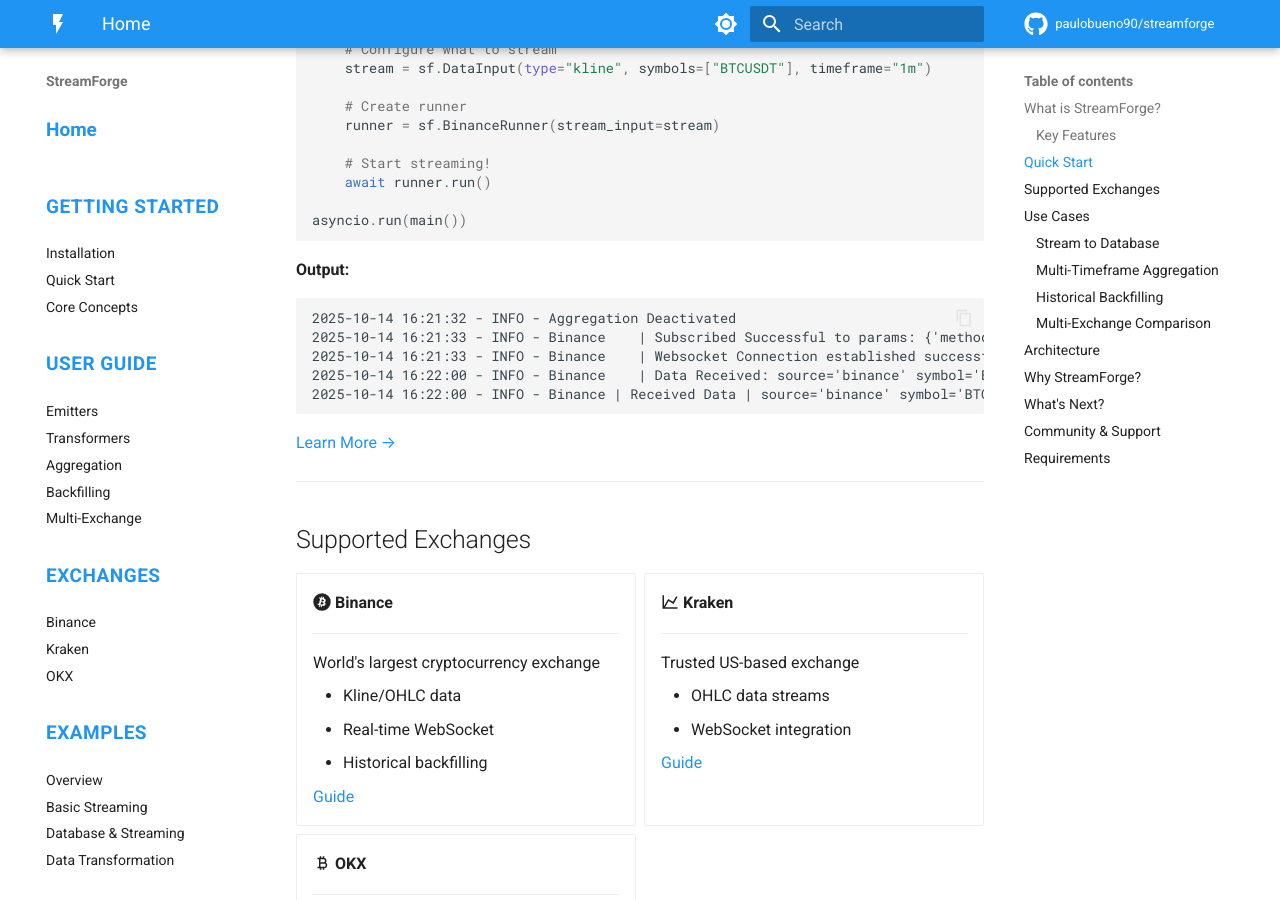
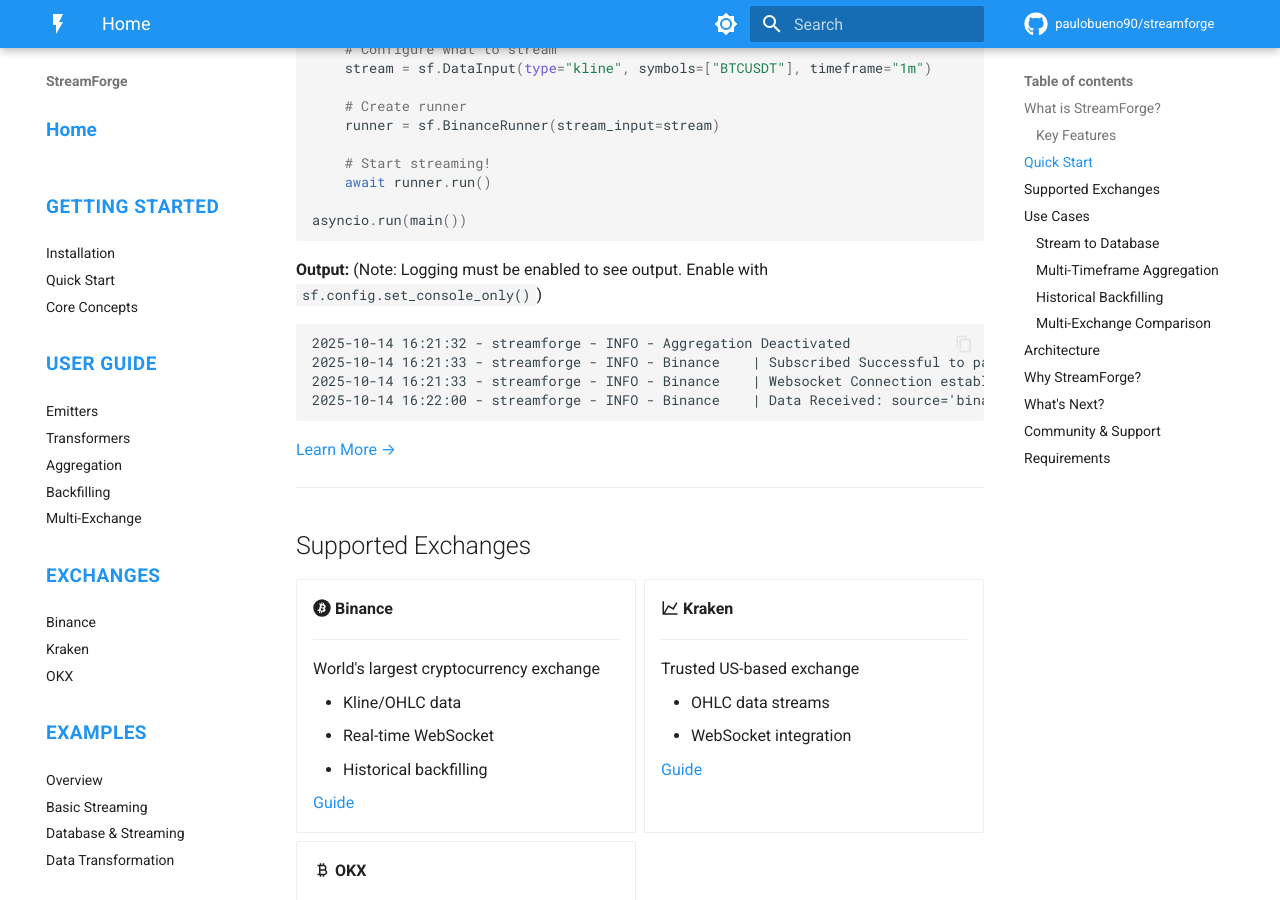
Before and after one commit to paulobueno90/streamforge, an MkDocs documentation site: the page built from docs/index.md, in a window 1280 px wide and 900 px high, scrolled down 1150 px. Built offline with MkDocs 1.6.1 and Material for MkDocs 9.7.7, drawn with Linux system fonts in a browser that asks for light colours; comment, search, counter and statistics services are not loaded; the version menu is left out.

Commit message:
Update Docs

````diff
--- a/docs/index.md
+++ b/docs/index.md
@@ -61,13 +61,13 @@ async def main():
 asyncio.run(main())
 ```
 
-**Output:**
+**Output:** (Note: Logging must be enabled to see output. Enable with `sf.config.set_console_only()`)
+
 ```
-2025-10-14 16:21:32 - INFO - Aggregation Deactivated
-2025-10-14 16:21:33 - INFO - Binance    | Subscribed Successful to params: {'method': 'SUBSCRIBE', 'params': ['btcusdt@kline_1m'], 'id': 999} | Websocket Input: DataInput(type='kline', symbols=['BTCUSDT'], timeframe='1m', aggregate_list=[]).
-2025-10-14 16:21:33 - INFO - Binance    | Websocket Connection established successfully!
-2025-10-14 16:22:00 - INFO - Binance    | Data Received: source='binance' symbol='BTCUSDT' timeframe='1m' open_ts=1760469660 end_ts=1760469719 open=113329.98 high=113411.45 low=113329.98 close=113383.03 volume=11.95122 quote_volume=1355147.9103971 vwap=None n_trades=5228 is_closed=True
-2025-10-14 16:22:00 - INFO - Binance | Received Data | source='binance' symbol='BTCUSDT' timeframe='1m' open_ts=1760469660 end_ts=1760469719 open=113329.98 high=113411.45 low=113329.98 close=113383.03 volume=11.95122 quote_volume=1355147.9103971 vwap=None n_trades=5228 is_closed=True
+2025-10-14 16:21:32 - streamforge - INFO - Aggregation Deactivated
+2025-10-14 16:21:33 - streamforge - INFO - Binance    | Subscribed Successful to params: {'method': 'SUBSCRIBE', 'params': ['btcusdt@kline_1m'], 'id': 999} | Websocket Input: DataInput(type='kline', symbols=['BTCUSDT'], timeframe='1m', aggregate_list=[]).
+2025-10-14 16:21:33 - streamforge - INFO - Binance    | Websocket Connection established successfully!
+2025-10-14 16:22:00 - streamforge - INFO - Binance    | Data Received: source='binance' symbol='BTCUSDT' timeframe='1m' open_ts=1760469660 end_ts=1760469719 open=113329.98 high=113411.45 low=113329.98 close=113383.03 volume=11.95122 quote_volume=1355147.9103971 vwap=None n_trades=5228 is_closed=True
 ```
 
 [Learn More →](getting-started/quick-start.md)
````
Also changed, not shown: docs/examples/basic-streaming.md (+6 -6 lines), docs/getting-started/quick-start.md (+5 -6 lines).
